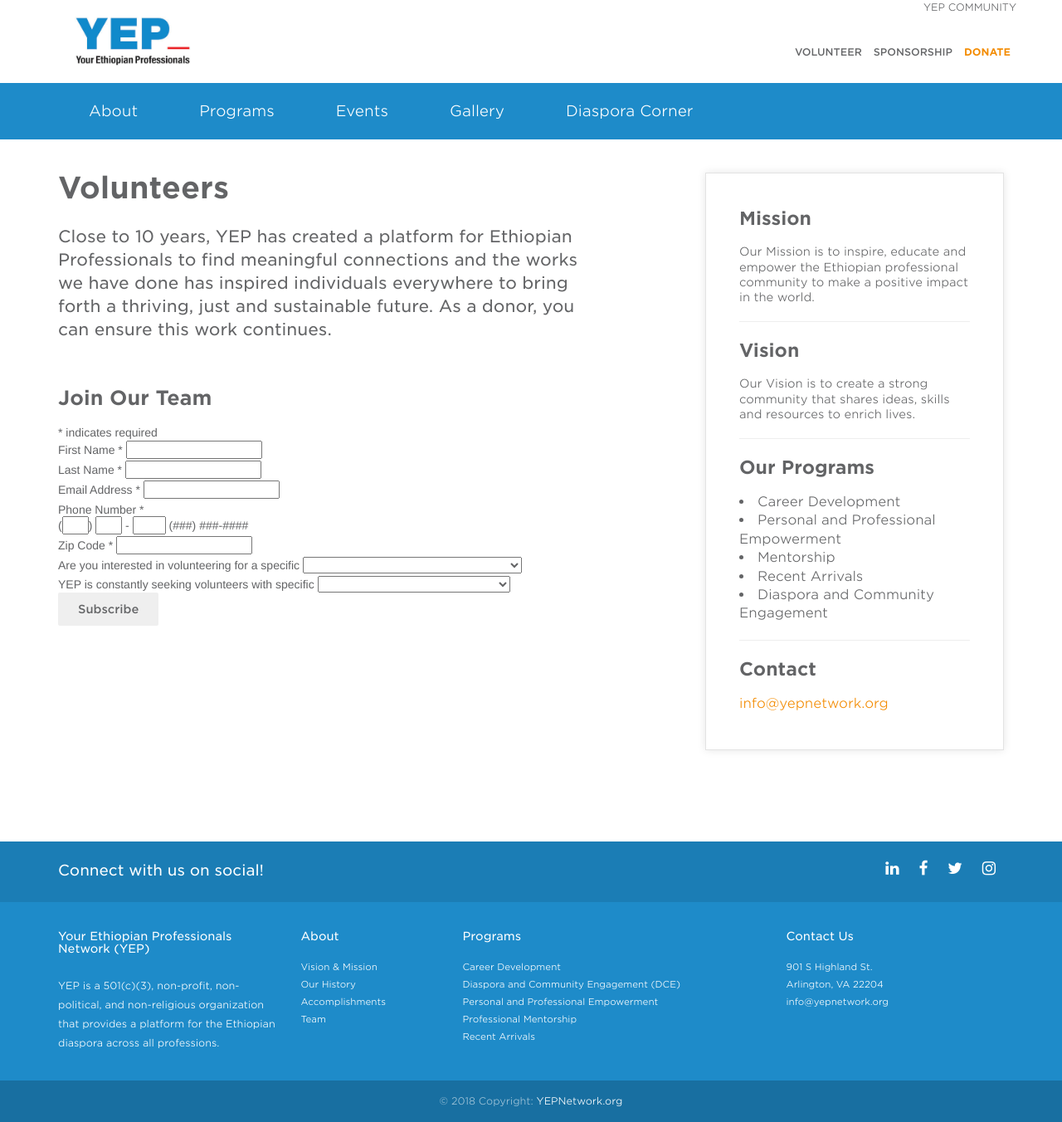
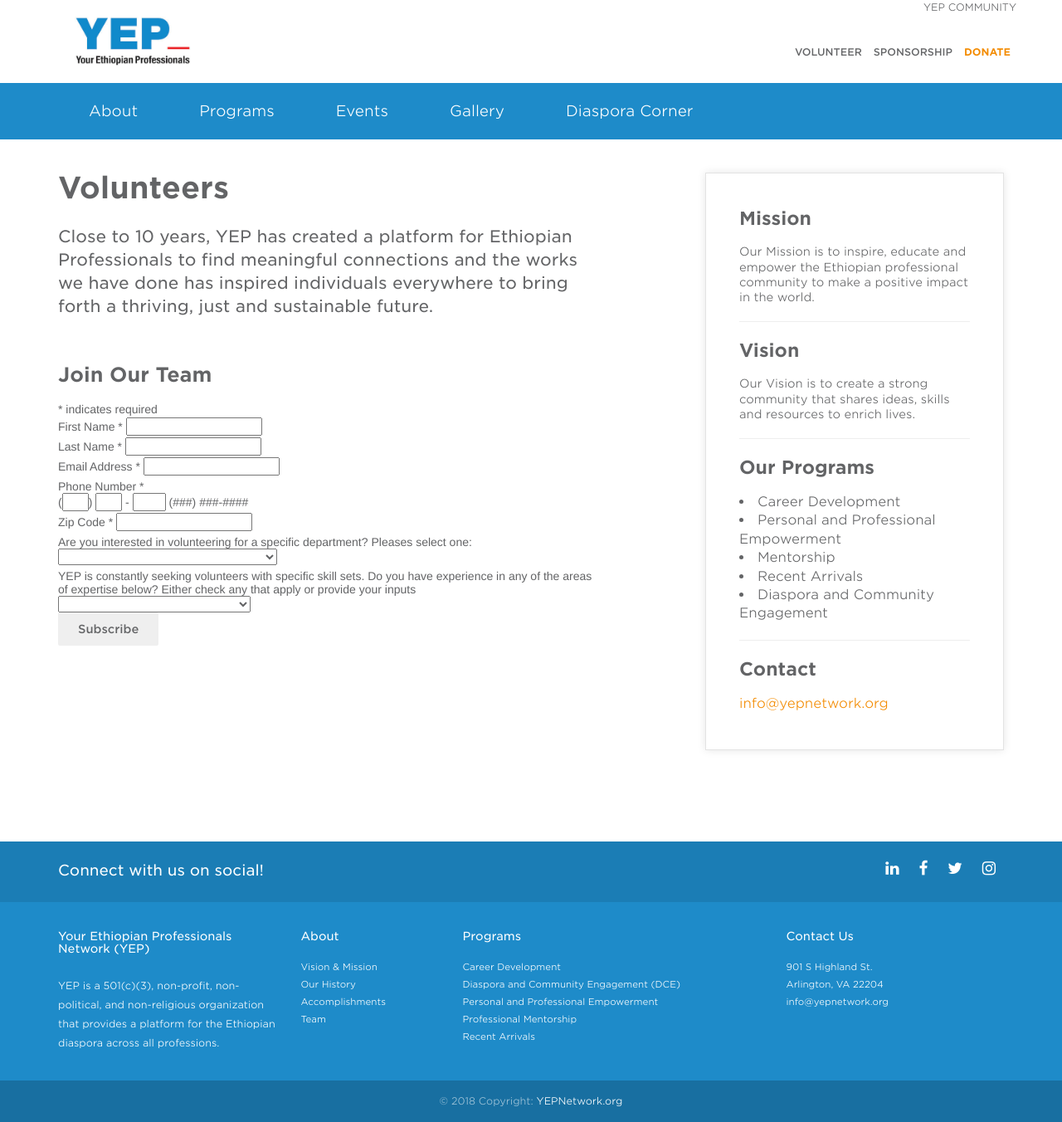
Before and after one commit to YEPNetwork/yepnetwork.github.io, a Jekyll site: the page built from _pages/volunteer.html, in a window 1280 px wide. Shown: the whole page at 83% size. Built offline with Jekyll 4.4.1, drawn with Linux system fonts in a browser that asks for light colours; nearby versions of some CDN libraries; comment, search, counter and statistics services are not loaded.

Commit message:
Update volunteer.html

```diff
--- a/_pages/volunteer.html
+++ b/_pages/volunteer.html
@@ -9,8 +9,7 @@
           <div class="row">
                <div class="col-sm-7 col-md-7">
                   <h1>Volunteers</h1>
-               <p class="intro"> Close to 10 years, YEP has created a platform for Ethiopian Professionals to find meaningful connections and the works we have done has inspired individuals everywhere to bring forth a thriving, just and sustainable future. As a donor, you can ensure this work continues.</p>
-
+               <p class="intro"> Close to 10 years, YEP has created a platform for Ethiopian Professionals to find meaningful connections and the works we have done has inspired individuals everywhere to bring forth a thriving, just and sustainable future.</p>
 	<!-- Begin MailChimp Signup Form -->
 <link href="//cdn-images.mailchimp.com/embedcode/classic-10_7.css" rel="stylesheet" type="text/css">
 <style type="text/css">
@@ -53,7 +52,7 @@
 	<input type="text" value="" name="MMERGE5" class="required" id="mce-MMERGE5">
 </div>
 <div class="mc-field-group">
-	<label for="mce-MMERGE3">Are you interested in volunteering for a specific </label>
+	<label for="mce-MMERGE3">Are you interested in volunteering for a specific department? Pleases select one:  </label>
 	<select name="MMERGE3" class="" id="mce-MMERGE3">
 	<option value=""></option>
 	<option value="Job Placement Coordinator">Job Placement Coordinator</option>
@@ -70,7 +69,7 @@
 	</select>
 </div>
 <div class="mc-field-group">
-	<label for="mce-MMERGE6">YEP is constantly seeking volunteers with specific </label>
+	<label for="mce-MMERGE6">YEP is constantly seeking volunteers with specific skill sets. Do you have experience in any of the areas of expertise below? Either check any that apply or provide your inputs  </label>
 	<select name="MMERGE6" class="" id="mce-MMERGE6">
 	<option value=""></option>
 	<option value="Website Design and Maintenance">Website Design and Maintenance</option>
```
